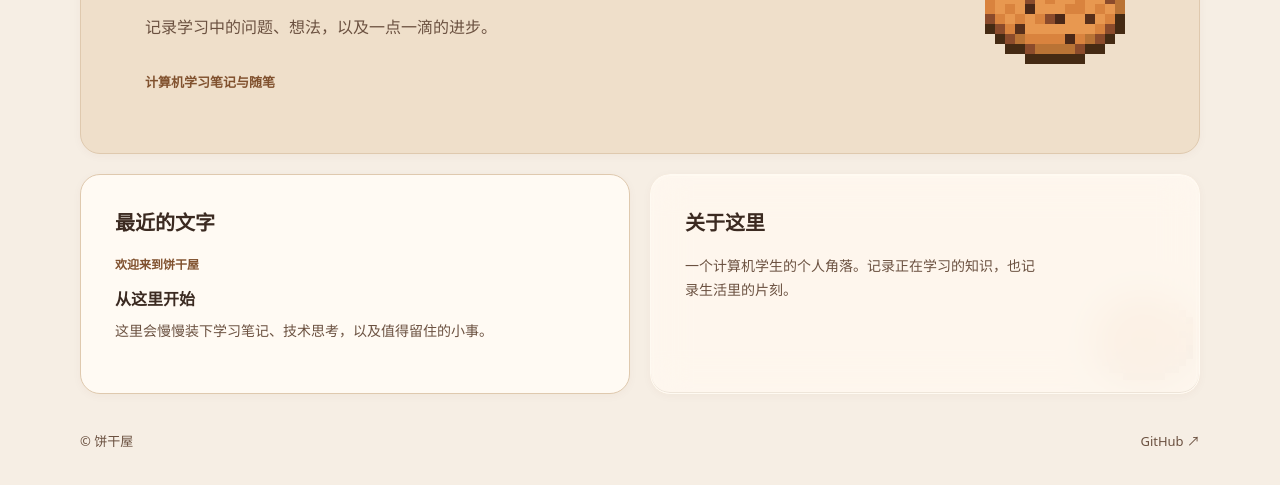
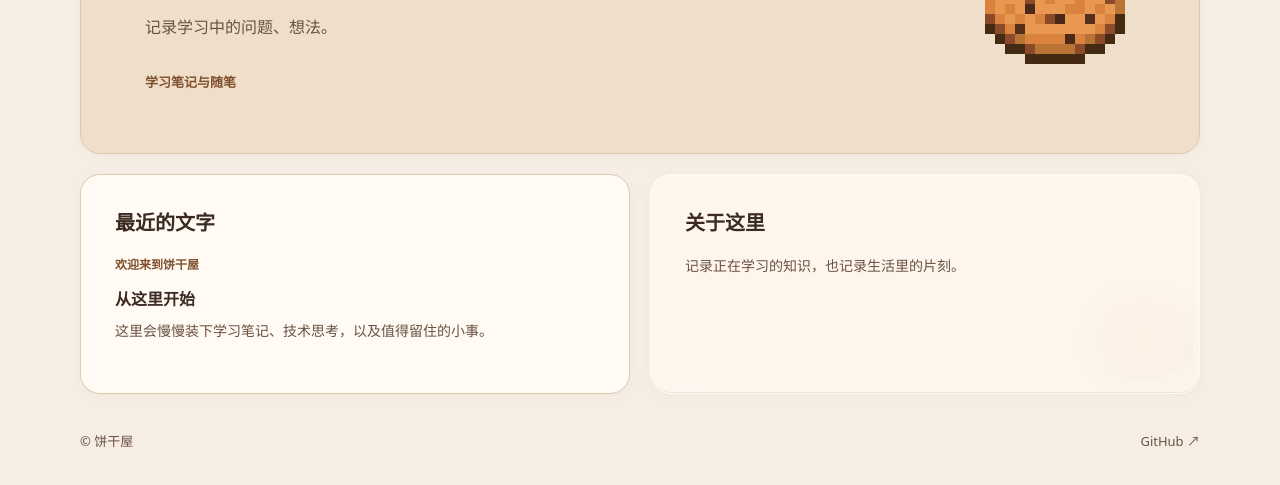
Before and after one commit to GlazeCookie/glazecookie.github.io, a plain HTML site: page index.html in a window 1280 px wide. Shown: the part 317-802 px from the top of the page. Drawn offline with Linux system fonts and the light colour scheme.

Commit message:
Revise homepage content and structure
Updated the content of the homepage to reflect recent changes.

```diff
--- a/index.html
+++ b/index.html
@@ -3,7 +3,7 @@
 <head>
   <meta charset="utf-8">
   <meta name="viewport" content="width=device-width, initial-scale=1">
-  <meta name="description" content="饼干屋，一个计算机学生记录学习笔记与技术思考的地方。">
+  <meta name="description" content="饼干屋">
   <meta name="theme-color" content="#f6eee4">
   <title>饼干屋</title>
   <link rel="stylesheet" href="style.css">
@@ -26,8 +26,8 @@
         <section class="tile welcome" aria-labelledby="site-title">
           <div class="welcome-copy">
             <h1 id="site-title">饼干屋</h1>
-            <p>记录学习中的问题、想法，以及一点一滴的进步。</p>
-            <span class="caption">计算机学习笔记与随笔</span>
+            <p>记录学习中的问题、想法。</p>
+            <span class="caption">学习笔记与随笔</span>
           </div>
           <img class="cookie" src="cookie.webp" alt="像素曲奇饼干" width="160" height="160" fetchpriority="high">
         </section>
@@ -43,7 +43,7 @@
           <img class="cookie-behind-glass" src="cookie.webp" alt="" width="160" height="160" loading="lazy" decoding="async">
           <section class="tile about glass" id="about" aria-labelledby="about-title">
             <h2 id="about-title">关于这里</h2>
-            <p>一个计算机学生的个人角落。记录正在学习的知识，也记录生活里的片刻。</p>
+            <p>记录正在学习的知识，也记录生活里的片刻。</p>
           </section>
         </div>
       </div>
```
